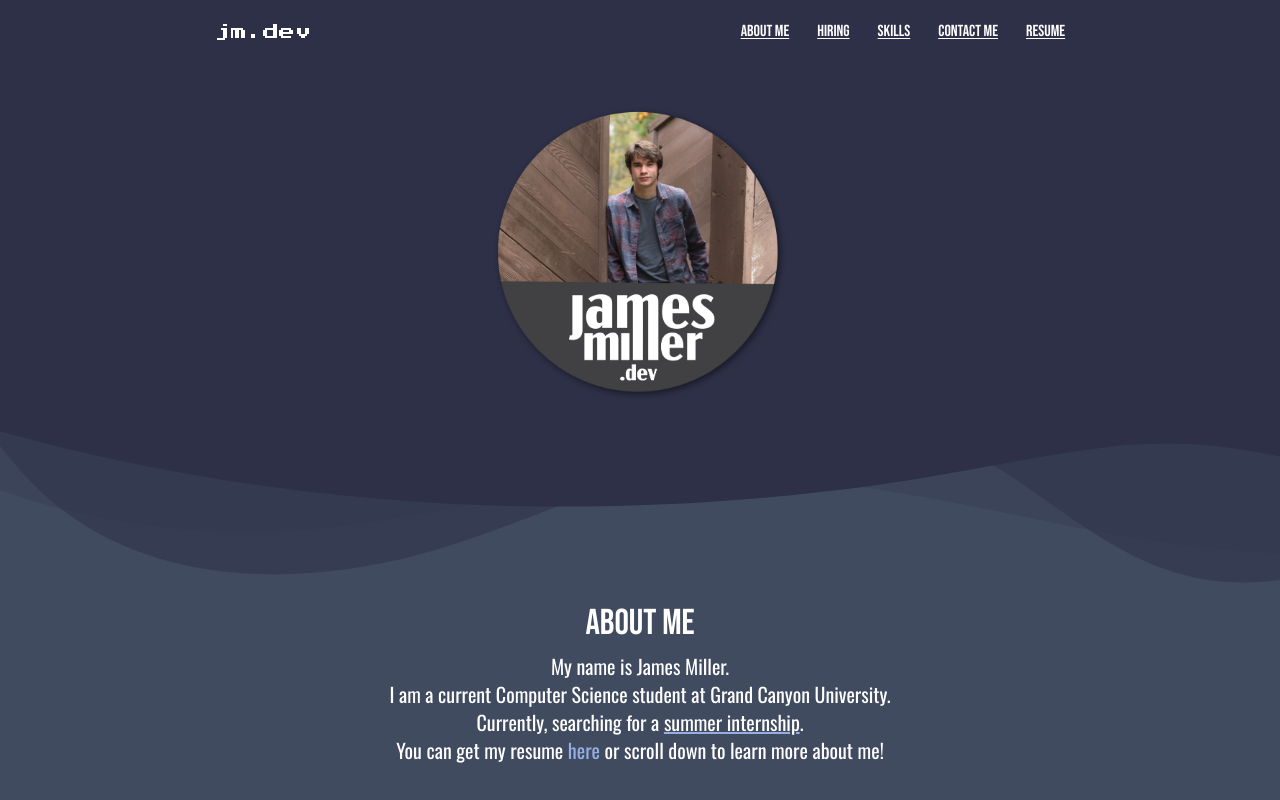
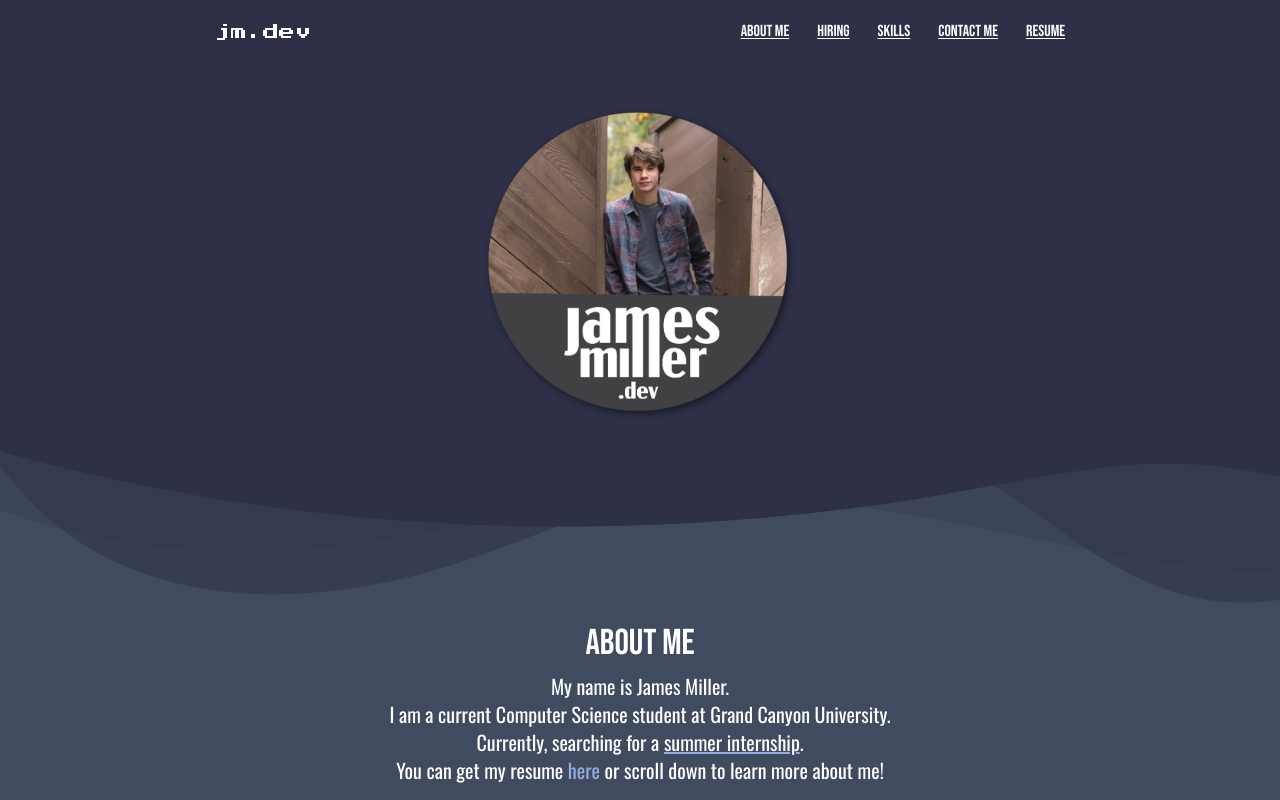
Before and after one commit to jammil002/jmdev3project, a Next.js app: page / in a window 1280 px wide. Shown: the top 800 px of the page. Built offline with nearby package versions, Linux system fonts and the light colour scheme.

Commit message:
Image resize

```diff
--- a/pages/index.tsx
+++ b/pages/index.tsx
@@ -51,8 +51,8 @@ export default function Home() {
           <Image
             src={jmDevLogo}
             alt="JM.DEV Logo"
-            width={300}
-            height={300}
+            width={320}
+            height={320}
             priority
           />
         </div>
```
